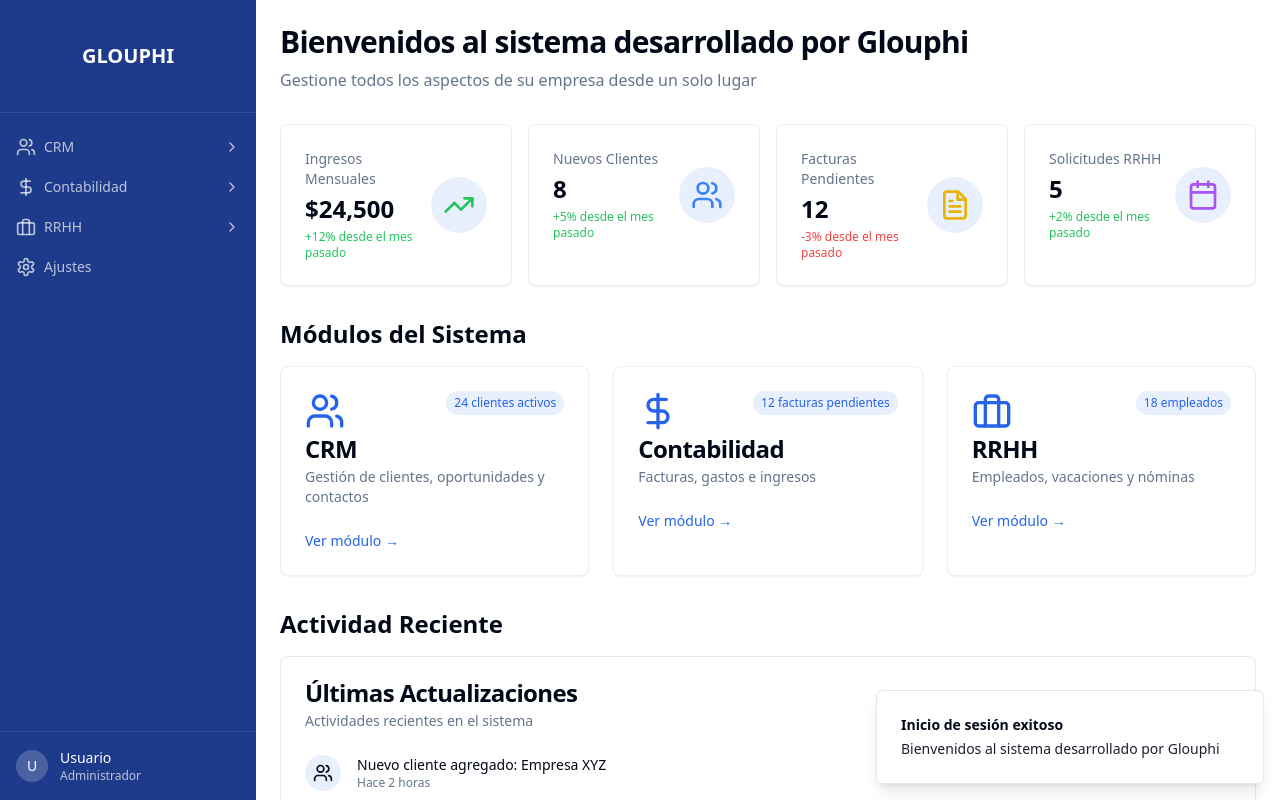
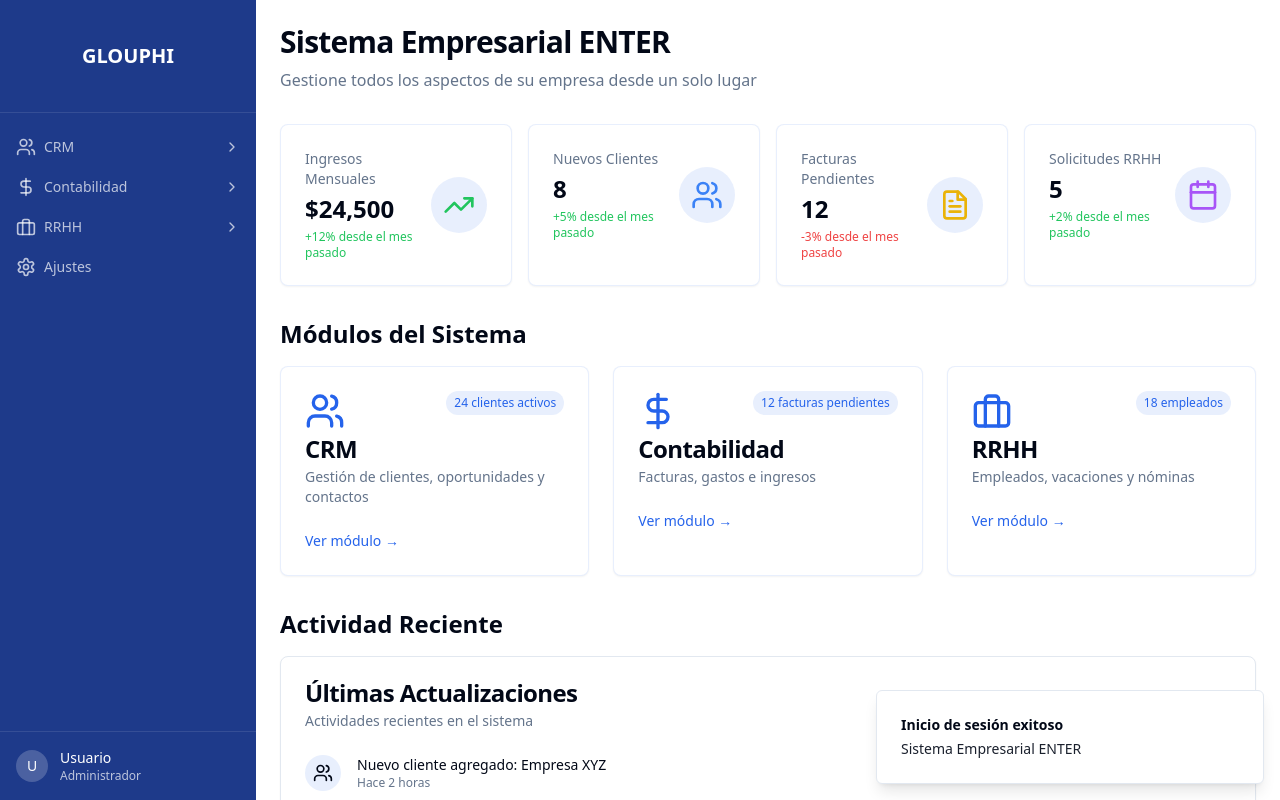
Before and after one commit to BrayanVirguezglouphi/codexcurosr, a React (Vite) app: page / in a window 1280 px wide. Both pictures are taken after typing "Sample", "Sample123" into the empty fields and a click on the button "Ingresar". Shown: the top 800 px of the page. Built offline with nearby package versions, Linux system fonts and the light colour scheme.

Commit message:
feat: cambiar bienvenida a 'Sistema Empresarial ENTER' - Actualizar Dashboard y Login con nuevo mensaje - Mantener todas las correcciones de BD y conexiones

```diff
--- a/src/pages/Dashboard.jsx
+++ b/src/pages/Dashboard.jsx
@@ -64,7 +64,7 @@
         animate={{ opacity: 1, y: 0 }}
         transition={{ duration: 0.5 }}
       >
-        <h1 className="text-3xl font-bold tracking-tight">Bienvenidos al sistema desarrollado por Glouphi</h1>
+        <h1 className="text-3xl font-bold tracking-tight">Sistema Empresarial ENTER</h1>
         <p className="text-muted-foreground mt-2">
           Gestione todos los aspectos de su empresa desde un solo lugar
         </p>
--- a/src/pages/Login.jsx
+++ b/src/pages/Login.jsx
@@ -17,7 +17,7 @@
       localStorage.setItem('user', JSON.stringify({ username: formData.username }));
       toast({
         title: "Inicio de sesión exitoso",
-        description: "Bienvenidos al sistema desarrollado por Glouphi",
+        description: "Sistema Empresarial ENTER",
       });
       navigate('/');
     }
```
